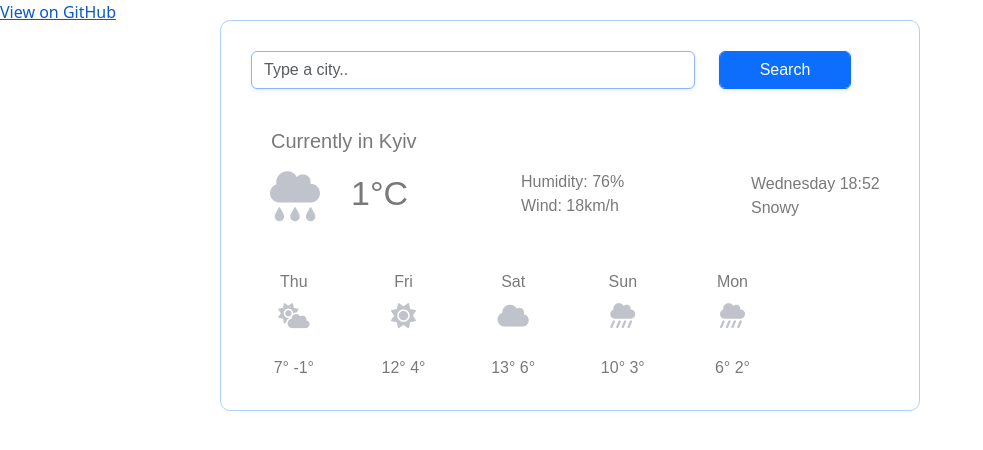
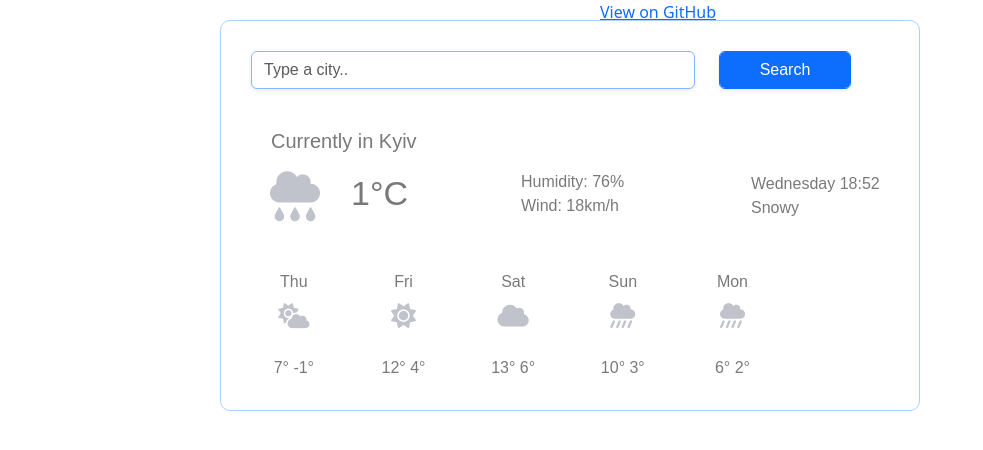
Before and after one commit to Lica15/forecast-weather-app, a plain HTML site: page index.html in a window 1280 px wide. Shown: the whole page, without its empty margins (0-983 px from the left). Drawn offline with nearby package versions, Linux system fonts and the light colour scheme; no server answers.

Commit message:
changes in link styling

```diff
--- a/style.css
+++ b/style.css
@@ -116,4 +116,6 @@ a {
   display: block;
   margin: 0 auto;
   text-align: center;
+  margin-left: 600px;
+  margin-bottom: 500px;
 }
```
